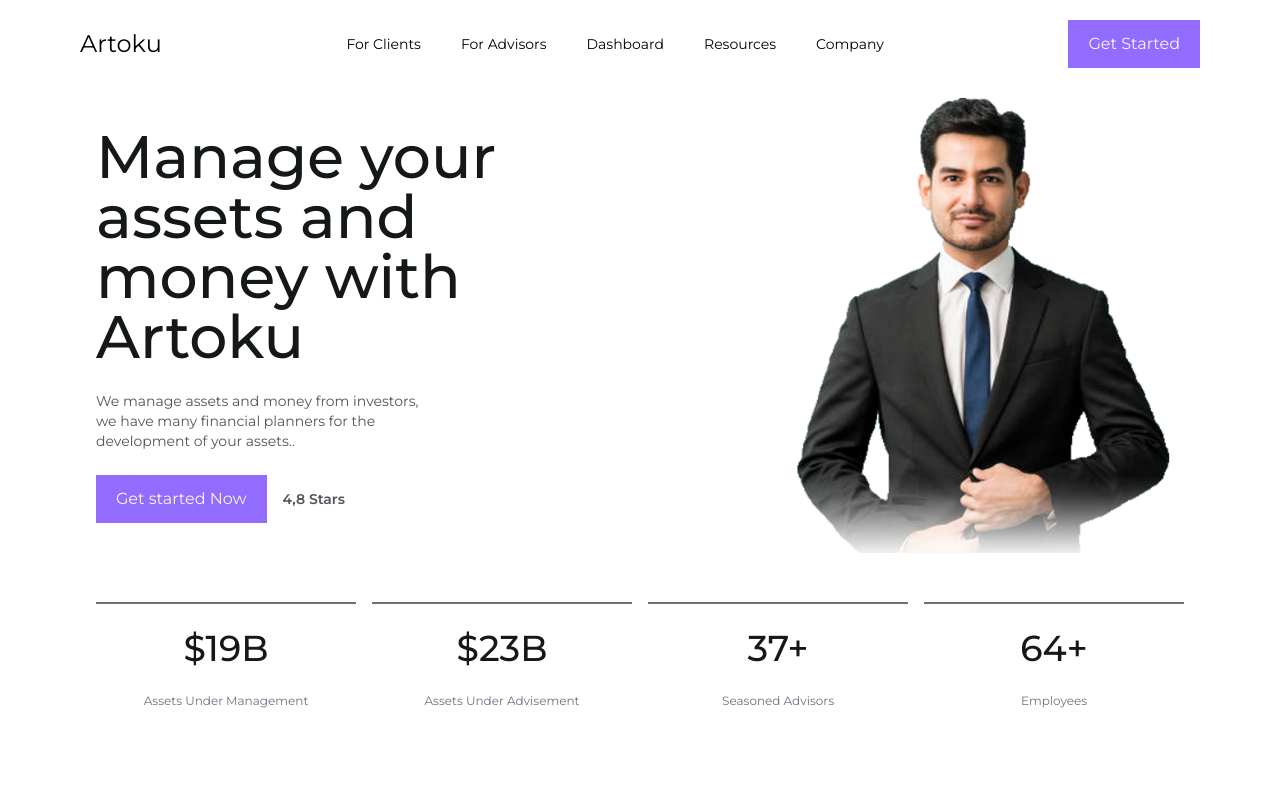
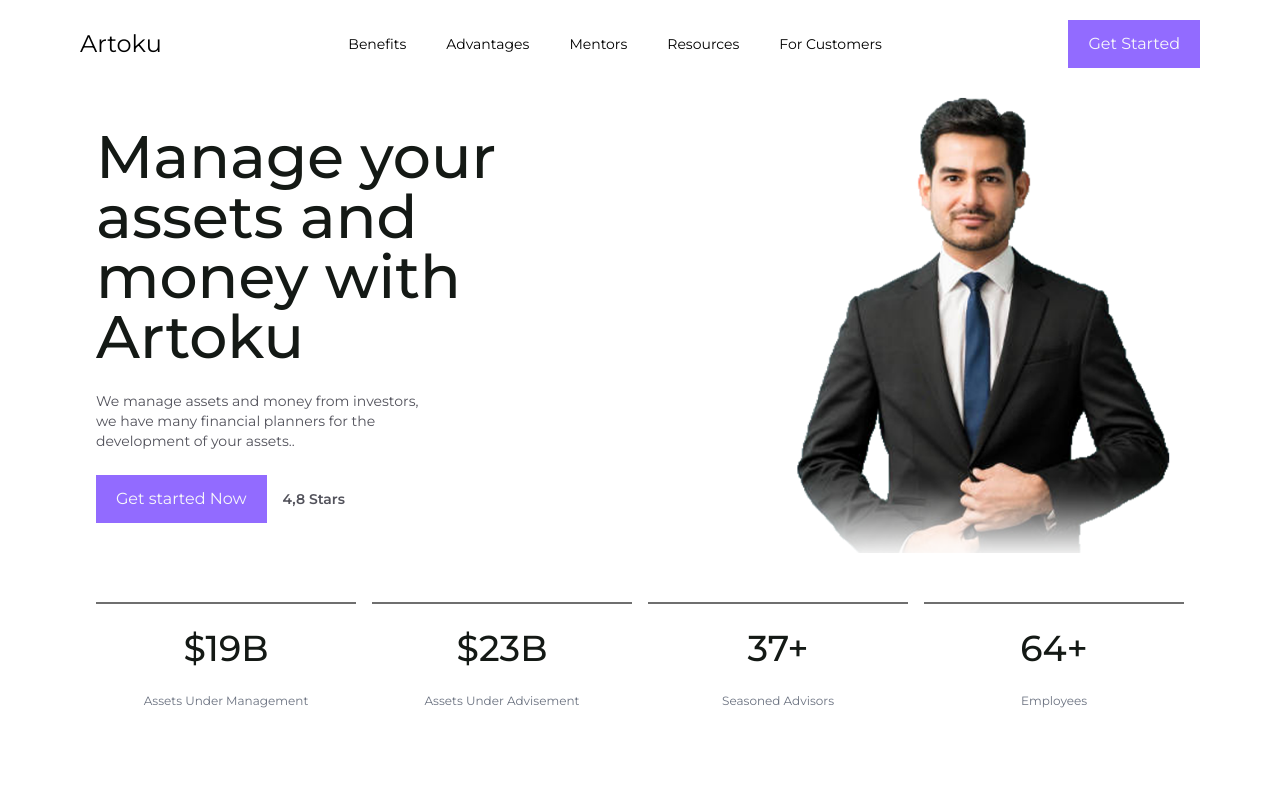
Before and after one commit to DowardCaparas/Artoku_Landing_page, a Next.js app: page / in a window 1280 px wide. Shown: the top 800 px of the page. Built offline with nearby package versions, Linux system fonts and the light colour scheme.

Commit message:
adding id

```diff
--- a/components/Advantages.tsx
+++ b/components/Advantages.tsx
@@ -4,7 +4,7 @@ import { advantage, atm, } from "@/public/images"
 
 const Advantages = () => {
   return (
-    <div className='w-full container__padding py-32 gap-14 flex flex-col'>
+    <div id='advantages' className='w-full container__padding py-32 gap-14 flex flex-col'>
       {/*Top */}
         <div className='flex flex-col justify-center items-center gap-4'>
 
--- a/components/Footer.tsx
+++ b/components/Footer.tsx
@@ -4,7 +4,7 @@ import Link from "next/link"
 
 const Footer = () => {
   return (
-   <footer className=' w-full container__padding mt-20'>
+   <footer id='resources' className=' w-full container__padding mt-20'>
     {/*First section */}
         <div className='flex justify-between item-center'>
             <h3 className='text-2xl'>Artoku</h3>
--- a/components/IncreaseWealth.tsx
+++ b/components/IncreaseWealth.tsx
@@ -4,7 +4,7 @@ import { mentor, building, management } from "@/public/images";
 
 const IncreaseWealth = () => {
   return (
-    <div className="w-full container__padding py-16">
+    <div id='customers' className="w-full container__padding py-16">
       <div className="bg-primary_black py-8 px-12 flex max-lg:flex-wrap justify-between items-center gap-10">
         {/*Left Side */}
         <div className="flex flex-col justify-start items-start gap-7  w-96">
--- a/components/MentoringProgram.tsx
+++ b/components/MentoringProgram.tsx
@@ -5,7 +5,7 @@ import { check } from '@/public'
 
 const MentoringProgram = () => {
   return (
-    <div className='container__padding w-full gap-y-28 py-10 flex flex-col max-lg:mt-20'>
+    <div id='benefits' className='container__padding w-full gap-y-28 py-10 flex flex-col max-lg:mt-20'>
 
     {/*First section */}
         <div className='grid lg:grid-cols-4 grid-flow-row gap-4 grid-cols-2'>
--- a/components/Mentors.tsx
+++ b/components/Mentors.tsx
@@ -3,7 +3,7 @@ import MentorCard from "./MentorCard";
 
 const Mentors = () => {
   return (
-    <div className="container__padding py-28 flex flex-col gap-10">
+    <div id='mentors' className="container__padding py-28 flex flex-col gap-10">
       <div className="flex flex-col justify-start items-start gap-4 md:w-2/3">
         <p className=" uppercase text-primary_purple font-semibold text-[12px]">
           Artoku&apos;s Advantages
--- a/constants/index.ts
+++ b/constants/index.ts
@@ -3,11 +3,11 @@ import { mentor1, mentor2, mentor3, mentor4 } from "@/public/images";
 import { Mentor } from "@/types";
 
 export const navLinks = [
-    {url: '#', label: 'For Clients'},
-    {url: '#', label: 'For Advisors'},
-    {url: '#', label: 'Dashboard'},
-    {url: '#', label: 'Resources'},
-    {url: '#', label: 'Company'},
+    {url: '#benefits', label: 'Benefits'},
+    {url: '#advantages', label: 'Advantages'},
+    {url: '#mentors', label: 'Mentors'},
+    {url: '#resources', label: 'Resources'},
+    {url: '#customers', label: 'For Customers'},
 
 ];
 
```
